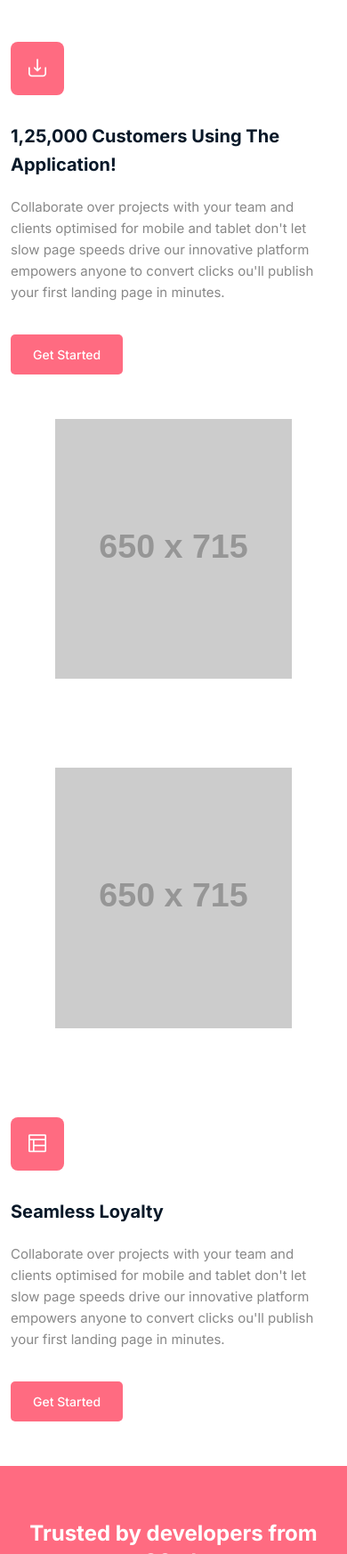
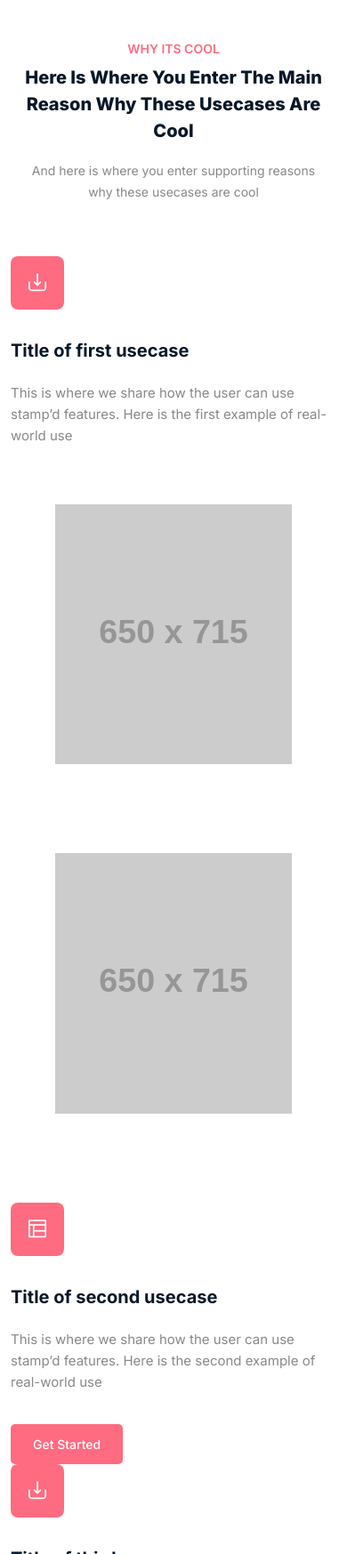
Before and after one commit to dynat3k/stampd.dynat3k.com, a plain HTML site: page index.html in a window 390 px wide. Shown: the part 2820-4567 px from the top of the page at 89% size. Drawn offline with Linux system fonts and the light colour scheme; placeholder pictures from the web are drawn by us.

Commit message:
nav-how it works-whi its cool-keep in touch

```diff
--- a/index.html
+++ b/index.html
@@ -68,8 +68,12 @@
                                             aria-label="Toggle navigation">How it Works</a>
                                     </li>
                                     <li class="nav-item">
-                                        <a href="#overview" class="page-scroll"
-                                            aria-label="Toggle navigation">Overview</a>
+                                        <a href="#whyItsCool" class="page-scroll"
+                                            aria-label="Toggle navigation">Why its Cool</a>
+                                    </li>
+                                    <li class="nav-item">
+                                        <a href="#keepInTouch" class="page-scroll"
+                                            aria-label="Toggle navigation">Keep in Touch</a>
                                     </li>
                                     <li class="nav-item">
                                         <a href="#pricing" class="page-scroll"
@@ -78,7 +82,7 @@
                                     <li class="nav-item">
                                         <a href="#team" class="page-scroll" aria-label="Toggle navigation">Team</a>
                                     </li>
-                                    <li class="nav-item">
+                                    <!-- <li class="nav-item">
                                         <a class="page-scroll dd-menu collapsed" href="#blog" data-bs-toggle="collapse"
                                             data-bs-target="#submenu-1-4" aria-controls="navbarSupportedContent"
                                             aria-expanded="false" aria-label="Toggle navigation">Blog</a>
@@ -89,14 +93,14 @@
                                             <li class="nav-item"><a href="blog-single-sidebar.html">Blog Single
                                                     Sibebar</a></li>
                                         </ul>
-                                    </li>
+                                    </li> -->
                                     <li class="nav-item">
                                         <a href="contact.html" aria-label="Toggle navigation">Contact</a>
                                     </li>
                                 </ul>
                             </div> <!-- navbar collapse -->
                             <div class="button add-list-button">
-                                <a href="contact.html" class="btn">Get it now</a>
+                                <!-- <a href="contact.html" class="btn">Get it now</a> -->
                             </div>
                         </nav>
                         <!-- End Navbar -->
@@ -212,8 +216,18 @@
     <!-- End Features Area -->
 
     <!-- Start App Info Area -->
-    <section id="overview" class="app-info section">
+    <section id="whyItsCool" class="app-info section">
         <div class="container">
+            <div class="row">
+                <div class="col-12">
+                    <div class="section-title">
+                        <h3 class="wow zoomIn" data-wow-delay=".2s">Why Its Cool</h3>
+                        <h2 class="wow fadeInUp" data-wow-delay=".4s">Here is where you enter the main reason why these usecases are cool
+                        </h2>
+                        <p class="wow fadeInUp" data-wow-delay=".6s">And here is where you enter supporting reasons why these usecases are cool</p>
+                    </div>
+                </div>
+            </div>
             <div class="info-one">
                 <div class="row align-items-center">
                     <div class="col-lg-6 col-md-12 col-12">
@@ -222,15 +236,12 @@
                             <div class="main-icon">
                                 <i class="lni lni-inbox"></i>
                             </div>
-                            <h2>1,25,000 Customers Using The Application!</h2>
-                            <p>Collaborate over projects with your team and clients optimised for mobile and tablet
-                                don't
-                                let slow page speeds drive our innovative platform empowers anyone to convert clicks
-                                ou'll
-                                publish your first landing page in minutes.</p>
-                            <div class="button">
+                            <h2>Title of first usecase</h2>
+                            <p>This is where we share how the user can use stamp’d features.
+                                Here is the first example of real-world use</p>
+                            <!-- <div class="button">
                                 <a href="javascript:void(0)" class="btn">Get Started</a>
-                            </div>
+                            </div> -->
                         </div>
                         <!-- End Info Text -->
                     </div>
@@ -254,17 +265,38 @@
                             <div class="main-icon">
                                 <i class="lni lni-layout"></i>
                             </div>
-                            <h2>Seamless Loyalty</h2>
-                            <p>Collaborate over projects with your team and clients optimised for mobile and tablet
-                                don't
-                                let slow page speeds drive our innovative platform empowers anyone to convert clicks
-                                ou'll
-                                publish your first landing page in minutes.</p>
+                            <h2>Title of second usecase</h2>
+                            <p>This is where we share how the user can use stamp’d features.
+                                Here is the second example of real-world use</p>
                             <div class="button">
                                 <a href="javascript:void(0)" class="btn">Get Started</a>
                             </div>
                         </div>
                         <!-- End Info Text -->
+                    </div>
+                </div>
+            </div>
+            <div class="info-one">
+                <div class="row align-items-center">
+                    <div class="col-lg-6 col-md-12 col-12">
+                        <!-- Start Info Text -->
+                        <div class="info-text wow fadeInLeft" data-wow-delay=".3s">
+                            <div class="main-icon">
+                                <i class="lni lni-inbox"></i>
+                            </div>
+                            <h2>Title of third usecase</h2>
+                            <p>This is where we share how the user can use stamp’d features.
+                                Here is the third example of real-world use</p>
+                            <!-- <div class="button">
+                                <a href="javascript:void(0)" class="btn">Get Started</a>
+                            </div> -->
+                        </div>
+                        <!-- End Info Text -->
+                    </div>
+                    <div class="col-lg-6 col-md-12 col-12">
+                        <div class="info-image wow fadeInRight" data-wow-delay=".5s">
+                            <img class="ss1" src="https://via.placeholder.com/650x715" alt="#">
+                        </div>
                     </div>
                 </div>
             </div>
```
